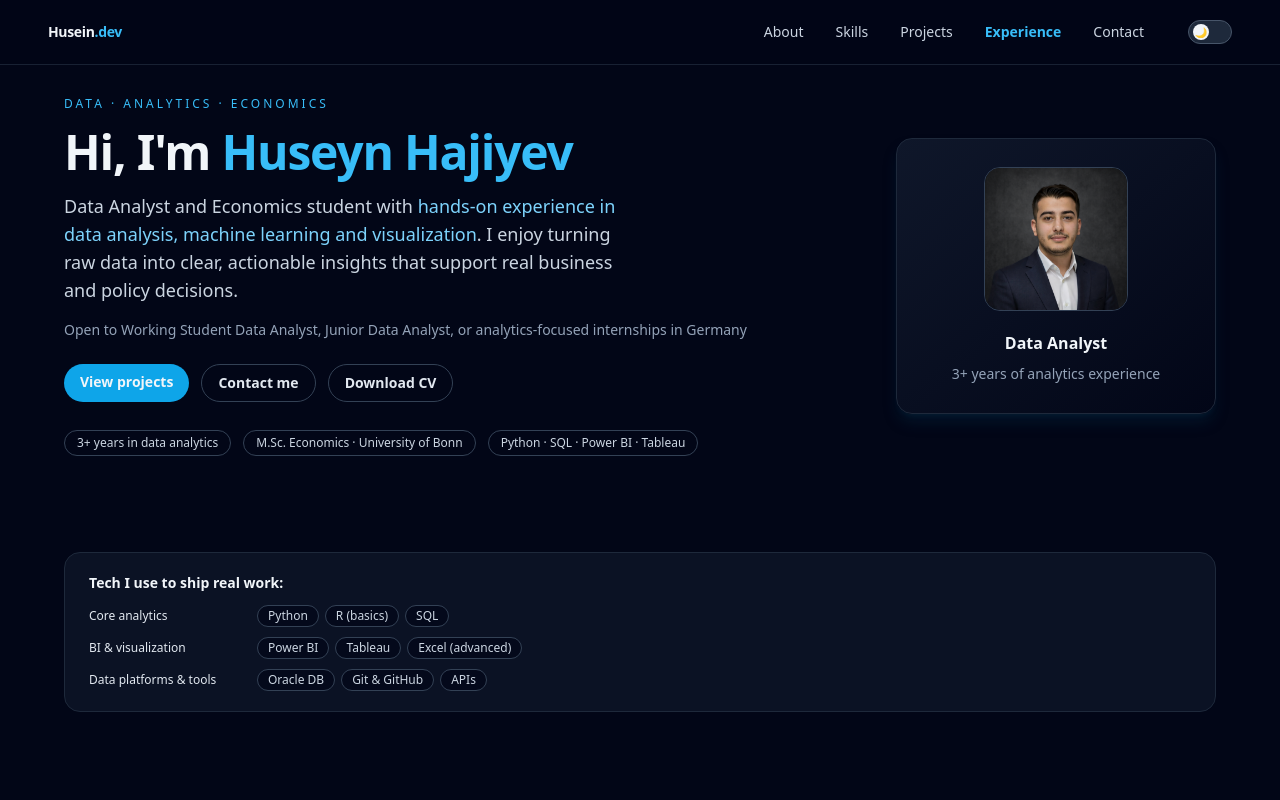
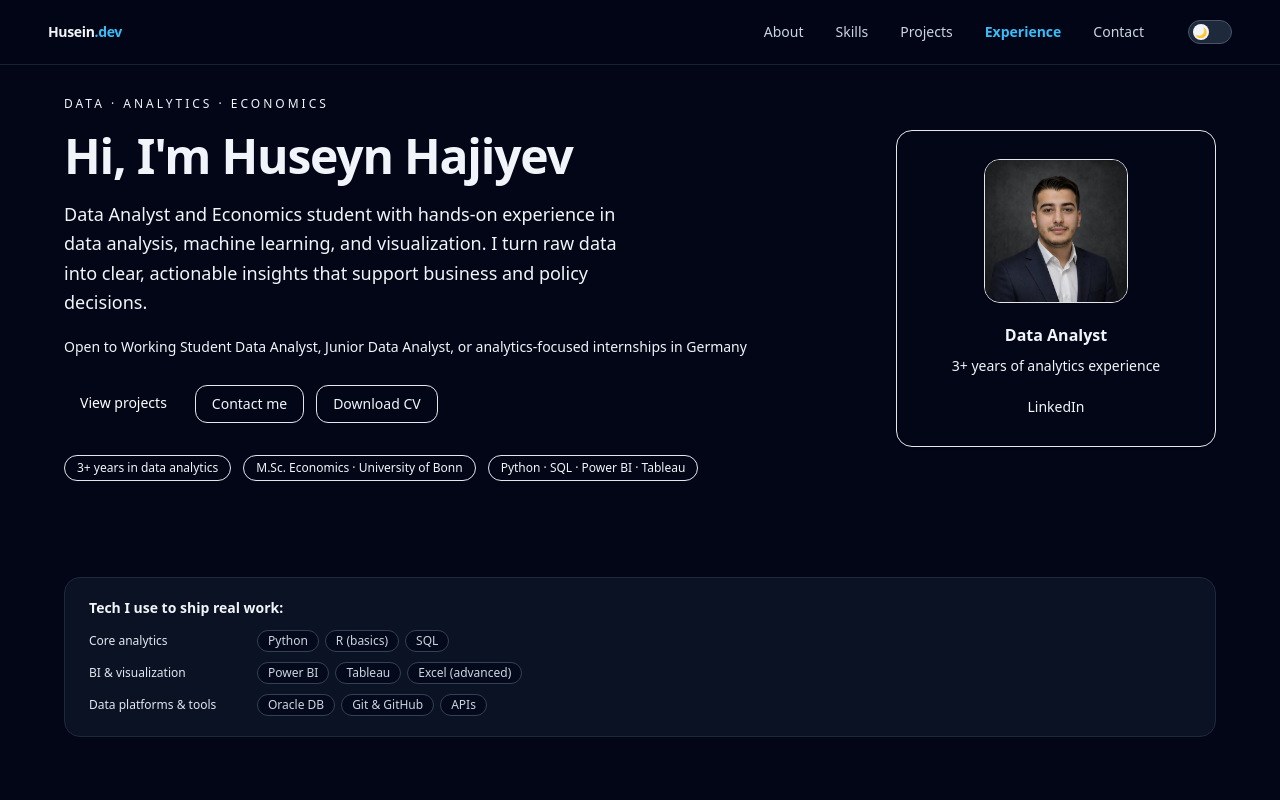
Before and after one commit to HuseinHaji/husein-portfolio, a React (Vite) app: page / in a window 1280 px wide. Shown: the top 800 px of the page. Built offline with nearby package versions, Linux system fonts and the light colour scheme.

Commit message:
Change Hero.

```diff
--- a/src/components/Hero.jsx
+++ b/src/components/Hero.jsx
@@ -9,84 +9,84 @@ export default function Hero() {
     >
       {/* Left – text */}
       <motion.div
-        className="flex-1 space-y-4"
+        className="flex-1 space-y-5"
         initial={{ opacity: 0, y: 12 }}
         animate={{ opacity: 1, y: 0 }}
         transition={{ duration: 0.6, ease: "easeOut" }}
       >
-        <p className="text-xs uppercase tracking-[0.25em] text-sky-400">
+        <p className="text-xs uppercase tracking-[0.25em] text-muted">
           Data · Analytics · Economics
         </p>
 
-        <h1 className="text-3xl sm:text-4xl md:text-5xl font-bold tracking-tight">
+        <h1 className="text-3xl sm:text-4xl md:text-5xl font-semibold tracking-tight text-text">
           Hi, I&apos;m{" "}
-          <span className="text-sky-400">Huseyn Hajiyev</span>
+          <span className="text-accent">Huseyn Hajiyev</span>
         </h1>
 
-        <p className="text-lg text-slate-300 max-w-xl">
+        <p className="text-lg text-muted max-w-xl leading-relaxed">
           Data Analyst and Economics student with{" "}
-          <span className="text-sky-300">
-            hands-on experience in data analysis, machine learning and visualization
+          <span className="text-text font-medium">
+            hands-on experience in data analysis, machine learning, and visualization
           </span>
-          . I enjoy turning raw data into clear, actionable insights that support
-          real business and policy decisions.
+          . I turn raw data into clear, actionable insights that support business and
+          policy decisions.
         </p>
 
-        <p className="text-sm text-slate-400">
+        <p className="text-sm text-muted">
           Open to Working Student Data Analyst, Junior Data Analyst, or analytics-focused internships in Germany
         </p>
 
         <div className="flex flex-wrap gap-3 pt-2">
           <a
             href="#projects"
-            className="px-4 py-2 rounded-full bg-sky-500 hover:bg-sky-400 text-sm font-semibold transition-colors"
+            className="px-4 py-2 rounded-xl bg-accent hover:bg-accent-hover text-sm font-medium text-white transition-colors"
           >
             View projects
           </a>
 
           <a
             href="#contact"
-            className="px-4 py-2 rounded-full border border-slate-700 hover:border-sky-400 text-sm font-semibold text-slate-200 hover:text-sky-300 transition-colors"
+            className="px-4 py-2 rounded-xl border border-border bg-surface text-sm font-medium text-text hover:bg-bg transition-colors"
           >
             Contact me
           </a>
 
           <a
             href="/Huseyn_Hajiyev_Resume.pdf"
-            className="px-4 py-2 rounded-full border border-slate-700 hover:border-sky-400 text-sm font-semibold text-slate-200 hover:text-sky-300 transition-colors"
+            className="px-4 py-2 rounded-xl border border-border bg-surface text-sm font-medium text-text hover:bg-bg transition-colors"
             download
           >
             Download CV
           </a>
         </div>
 
-        <div className="flex flex-wrap gap-3 pt-3 text-xs text-slate-300">
-          <span className="rounded-full border border-slate-700 px-3 py-1">
+        <div className="flex flex-wrap gap-3 pt-3 text-xs text-muted">
+          <span className="rounded-full border border-border bg-surface px-3 py-1">
             3+ years in data analytics
           </span>
-          <span className="rounded-full border border-slate-700 px-3 py-1">
+          <span className="rounded-full border border-border bg-surface px-3 py-1">
             M.Sc. Economics · University of Bonn
           </span>
-          <span className="rounded-full border border-slate-700 px-3 py-1">
+          <span className="rounded-full border border-border bg-surface px-3 py-1">
             Python · SQL · Power BI · Tableau
           </span>
         </div>
-
       </motion.div>
 
-      {/* Right – card (BIGGER) */}
+      {/* Right – profile card */}
       <motion.div
-        className="w-full md:w-80"    // <--- increased from md:w-64
+        className="w-full md:w-80"
         initial={{ opacity: 0, x: 24 }}
         animate={{ opacity: 1, x: 0 }}
         transition={{ duration: 0.6, ease: "easeOut", delay: 0.1 }}
       >
-        <div className="relative rounded-2xl border border-slate-800 bg-gradient-to-br from-slate-900 to-slate-950 p-7 shadow-lg shadow-sky-950/40">
+        <div className="relative rounded-2xl border border-border bg-surface p-7 shadow-sm">
           <a
             href="https://www.linkedin.com/in/huseynhajiyev10"
             target="_blank"
             rel="noopener noreferrer"
-            className="block h-36 w-36 mx-auto mb-5 rounded-2xl overflow-hidden border border-slate-700 hover:border-sky-400 transition-all"
+            className="block h-36 w-36 mx-auto mb-5 rounded-2xl overflow-hidden border border-border hover:border-accent transition-colors"
+            aria-label="Open LinkedIn profile"
           >
             <img
               src={huseynPhoto}
@@ -96,13 +96,21 @@ export default function Hero() {
           </a>
 
           <div className="space-y-2 text-center">
-            <p className="text-base font-semibold text-slate-100">
-              Data Analyst
+            <p className="text-base font-semibold text-text">Data Analyst</p>
+            <p className="text-sm text-muted leading-relaxed max-w-xs mx-auto">
+              3+ years of analytics experience
             </p>
 
-            <p className="text-sm text-slate-400 leading-relaxed max-w-xs mx-auto">
-              3+ years of analytics experience
-            </p>
+            <div className="pt-2">
+              <a
+                href="https://www.linkedin.com/in/huseynhajiyev10"
+                target="_blank"
+                rel="noopener noreferrer"
+                className="text-sm font-medium text-accent hover:text-accent-hover underline-offset-4 hover:underline"
+              >
+                LinkedIn
+              </a>
+            </div>
           </div>
         </div>
       </motion.div>
```
